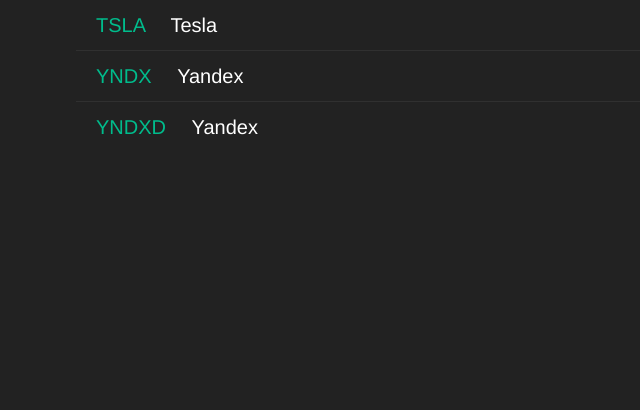
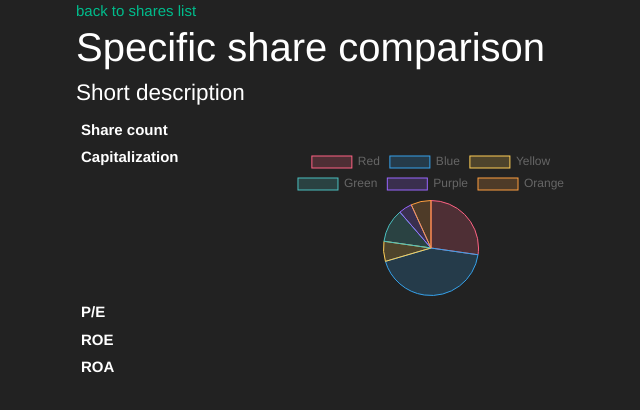
Before and after one commit to korostil/invest-front, a Vue app: page /share/comparison in a window 1280 px wide. Shown: the top 410 px of the page, without its empty margins (52-692 px from the left). Built offline with nearby package versions, Linux system fonts and the light colour scheme.

Commit message:
Refactor routes, add chart.js and single share page

```diff
--- a/package.json
+++ b/package.json
@@ -8,8 +8,10 @@
     "lint": "vue-cli-service lint"
   },
   "dependencies": {
+    "chart.js": "^2.9.4",
     "core-js": "^3.6.5",
     "vue": "^2.6.11",
+    "vue-chartjs": "^3.5.1",
     "vue-router": "^3.5.1"
   },
   "devDependencies": {
--- a/src/App.vue
+++ b/src/App.vue
@@ -3,17 +3,6 @@
     <router-view />
   </div>
 </template>
-
-<script>
-// import ShareList from '@/components/ShareList'
-export default {
-  name: 'App',
-
-  components: {
-    // ShareList
-  }
-}
-</script>
 
 <style>
 @import './assets/styles/bootstrap.min.css';
@@ -25,6 +14,6 @@
   max-width: 1024px;
 }
 html {
-  font-size: 20px;
+  font-size: 16px;
 }
 </style>
--- a/src/components/Share.vue
+++ b/src/components/Share.vue
@@ -1,19 +1,93 @@
 <template>
-  <div>Specific share {{ ticker }}</div>
+  <div>
+    <router-link :to="{name: 'list of shares'}">back to shares list</router-link>
+    <h2>Specific share {{ ticker }}</h2>
+    <h4>Short description</h4>
+    <div class="comparison">
+      <div class="comparison-row">
+        <div class="title"><strong>Share count</strong></div>
+        <div class="content"></div>
+      </div>
+      <div class="comparison-row">
+        <div class="title"><strong>Capitalization</strong></div>
+        <div class="content"><canvas ref="canvas"></canvas></div>
+      </div>
+      <div class="comparison-row">
+        <div class="title"><strong>P/E</strong></div>
+        <div class="content"></div>
+      </div>
+      <div class="comparison-row">
+        <div class="title"><strong>ROE</strong></div>
+        <div class="content"></div>
+      </div>
+      <div class="comparison-row">
+        <div class="title"><strong>ROA</strong></div>
+        <div class="content"></div>
+      </div>
+    </div>
+  </div>
 </template>
 
 <script>
+
+import {Pie} from 'vue-chartjs'
+
 export default {
-  name: "Share",
+  extends: Pie,
+  name: "Share.vue",
   props: {
     ticker: {
       type: String,
       default: null,
     },
+  },
+  mounted() {
+    this.renderChart({
+        labels: ['Red', 'Blue', 'Yellow', 'Green', 'Purple', 'Orange'],
+        datasets: [{
+            label: '# of Votes',
+            data: [12, 19, 3, 5, 2, 3],
+            backgroundColor: [
+                'rgba(255, 99, 132, 0.2)',
+                'rgba(54, 162, 235, 0.2)',
+                'rgba(255, 206, 86, 0.2)',
+                'rgba(75, 192, 192, 0.2)',
+                'rgba(153, 102, 255, 0.2)',
+                'rgba(255, 159, 64, 0.2)'
+            ],
+            borderColor: [
+                'rgba(255, 99, 132, 1)',
+                'rgba(54, 162, 235, 1)',
+                'rgba(255, 206, 86, 1)',
+                'rgba(75, 192, 192, 1)',
+                'rgba(153, 102, 255, 1)',
+                'rgba(255, 159, 64, 1)'
+            ],
+            borderWidth: 1
+        }]
+    });
   }
 }
 </script>
 
 <style scoped>
-
+.comparison {
+  display: table;
+  width: auto;
+  border-spacing: 5px;
+}
+.comparison-row {
+  display: table-row;
+  width: auto;
+  clear: both;
+}
+.comparison-row .title {
+  float: left; /* fix for  buggy browsers */
+  display: table-column;
+  width: 200px;
+}
+.comparison-row .content {
+  float: left; /* fix for  buggy browsers */
+  display: table-cell;
+}
 </style>
--- a/src/router/routes.js
+++ b/src/router/routes.js
@@ -1,24 +1,19 @@
-const ShareList = () => import("@/components/ShareList")
-const Share = () => import("@/components/Share")
-const Home = () => import("@/views/Home")
-
 const routes = [
     {
         path: '/share',
-            component: ShareList,
-            name: 'share',
-            children: [
+        component: () => import("@/views/Shares"),
+        name: 'list of shares'
+    },
     {
         path: '/share/:ticker',
         name: 'share',
-                    component: Share,
+        component: () => import("@/components/Share"),
         props: true,
-                }
-            ]
     },
     {
-            path: '',
-            component: Home
+        path: '/share/comparison',
+        name: 'share comparison',
+        props: true,
     },
     {
         path: "/page-not-found",
--- /dev/null
+++ b/src/views/Shares.vue
@@ -0,0 +1,18 @@
+<template>
+  <ShareList/>
+</template>
+
+<script>
+
+import ShareList from "@/components/ShareList";
+export default {
+name: "Shares",
+  components: {
+    ShareList
+  },
+}
+</script>
+
+<style scoped>
+
+</style>
```
Also changed, not shown: src/charts/capitalization.js (added, +25 -0 lines), src/assets/logo.png (deleted), 1 other file (tests, documents, lock files or other folders). Lines whose indentation alone changed are shown as unchanged.
